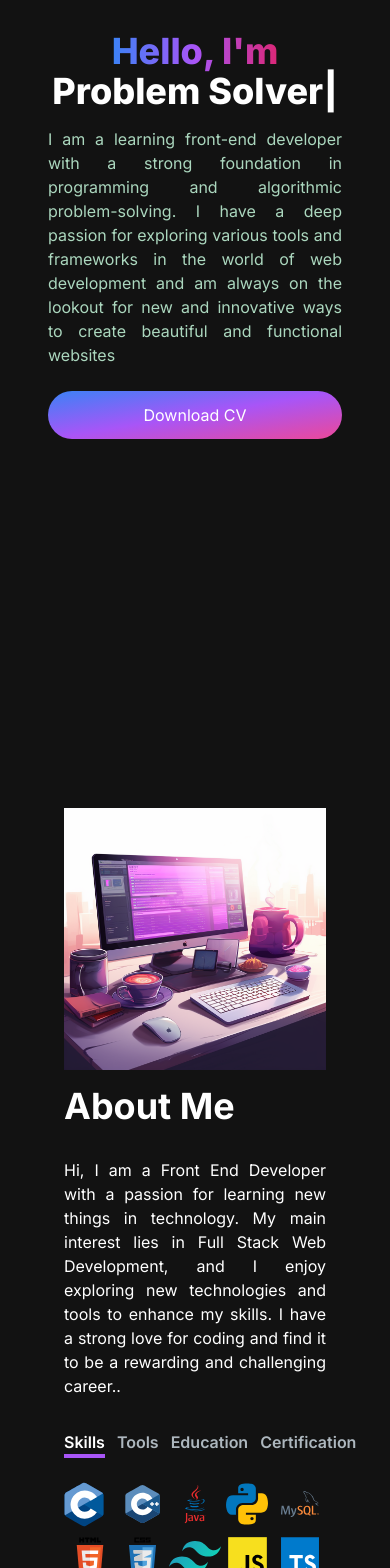
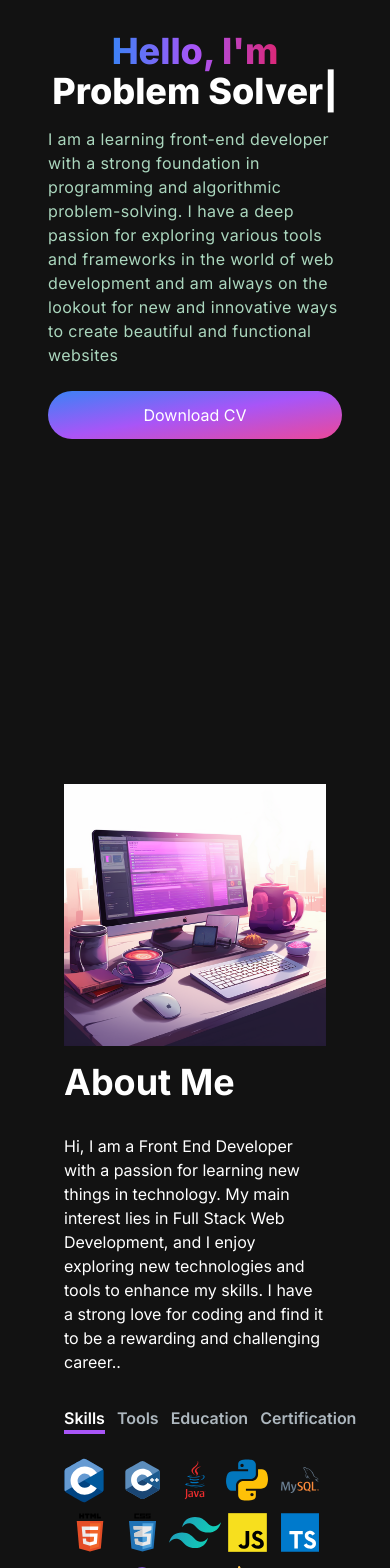
Before and after one commit to sahasuvankar7/Portfolio-2, a Next.js app: page / in a window 390 px wide. Shown: the part 180-1748 px from the top of the page. Built offline with nearby package versions, Linux system fonts and the light colour scheme.

Commit message:
small update about image

```diff
--- a/src/app/components/About.jsx
+++ b/src/app/components/About.jsx
@@ -225,7 +225,7 @@ const About = () => {
         initial="initial"
         animate={isInView ? "animate" : "initial"}
         transition={{ duration: 0.8 }}
-        className="md:grid md:grid-cols-2 gap-8 items-center py-8 px-4 xl:gap-16 sm:py-16 xl:px-16"
+        className="md:grid md:grid-cols-2 gap-8 items-center py-2 px-4 xl:gap-16 sm:py-16 xl:px-16"
       >
         <Image
           src="/images/about-image.png"
@@ -235,7 +235,7 @@ const About = () => {
         />
         <div className="mt-4 md:mt-0 text-left flex flex-col h-full">
           <h2 className="text-4xl font-bold text-white mb-8">About Me</h2>
-          <p className="text-base lg:text-lg  text-justify md:text-left">
+          <p className="text-base lg:text-lg  text-left">
             {" "}
             Hi, I am a Front End Developer with a passion for learning new
             things in technology. My main interest lies in Full Stack Web
--- a/src/app/components/HeroSection.jsx
+++ b/src/app/components/HeroSection.jsx
@@ -38,7 +38,7 @@ export default function HeroSection() {
               repeat={Infinity}
             />
           </h1>
-          <p className="text-[#ABD7BE] mb-6 text-base sm:text-lg lg:text-xl text-justify md:text-left">
+          <p className="text-[#ABD7BE] mb-6 text-base sm:text-lg lg:text-xl text-left md:text-left tracking-wide">
             I am a learning front-end developer with a strong foundation in
             programming and algorithmic problem-solving. I have a deep passion
             for exploring various tools and frameworks in the world of web
@@ -66,7 +66,7 @@ export default function HeroSection() {
         >
           <div className="rounded-full bg-[#181818] w-[280px] h-[280px] lg:w-[300px] lg:h-[300px] relative sm:mb-4 md:mb-10 hidden sm:block">
             <Image
-              src="/images/anime_boy1.jpeg"
+              src="/images/dark_anime.jpg"
               alt="hero image"
               className=" rounded-full absolute transform -translate-x-1/2 -translate-y-1/2 top-1/2 left-1/2"
               width={450}
```
Also changed, not shown: public/images/dark_anime.jpg (added).
